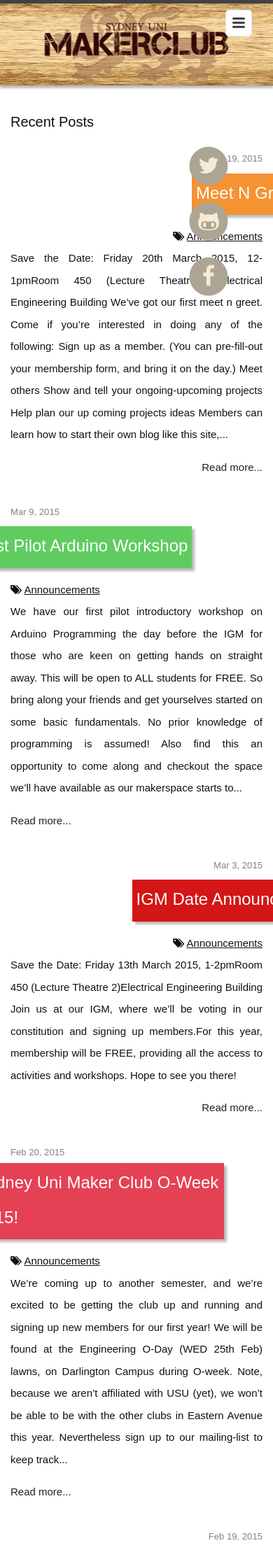
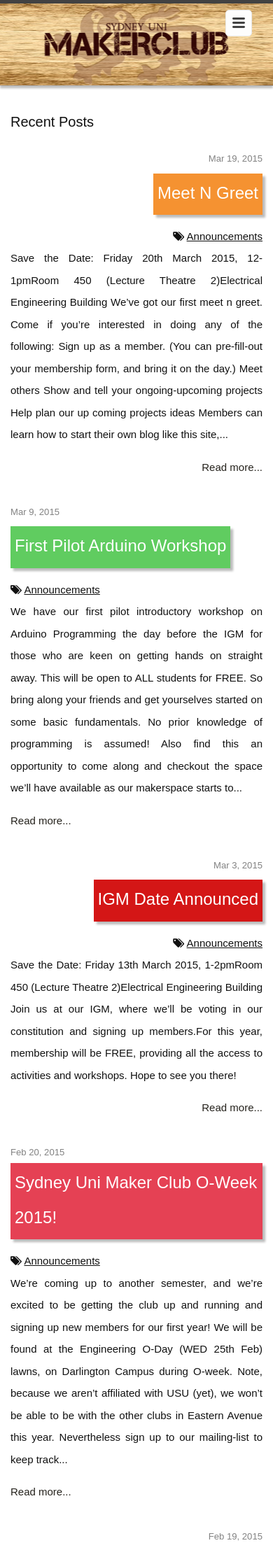
Before and after one commit to sydneyunimakerclub/sydneyunimakerclub.github.io, a Jekyll site: the page built from index.html, in a window 390 px wide. Shown: the top 2215 px of the page at 70% size. Built offline with Jekyll 4.4.1, drawn with Linux system fonts in a browser that asks for light colours; nearby versions of some CDN libraries.

Commit message:
Added some media queries to improve smaller pages view

```diff
--- a/_sass/_layout.scss
+++ b/_sass/_layout.scss
@@ -270,6 +270,22 @@
     }
 }
 
+@media screen and (max-width: 1200px) {
+    .post-heading:nth-of-type(odd){
+        //right:-20;
+        h1{
+            right: 0px;
+        }
+    }
+
+    .post-heading:nth-of-type(even){
+        //left:20;
+        h1{
+            left: 0px;
+        }
+    }
+}
+
 .post-heading:nth-of-type(6n+1){
     span {
         background: $palette-1;
@@ -347,6 +363,22 @@
     h1{
         text-align: left;
         left: -55px;
+    }
+}
+
+@media screen and (max-width: 1200px) {
+    .post-list li:nth-of-type(odd){
+        //right:-20;
+        h1{
+            right: 0px;
+        }
+    }
+
+    .post-list li:nth-of-type(even){
+        //left:20;
+        h1{
+            left: 0px;
+        }
     }
 }
 
--- a/css/main.scss
+++ b/css/main.scss
@@ -48,6 +48,11 @@
 }
 
 
+@media screen and (max-width: 1200px) {
+    div.social-media {
+        display: none;
+    }
+}
 
 // Import partials from `sass_dir` (defaults to `_sass`)
 @import
```
